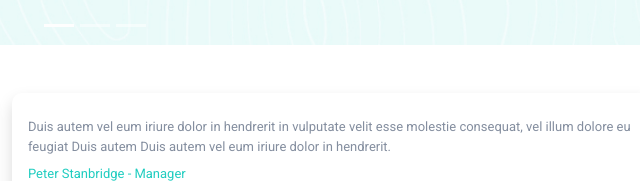
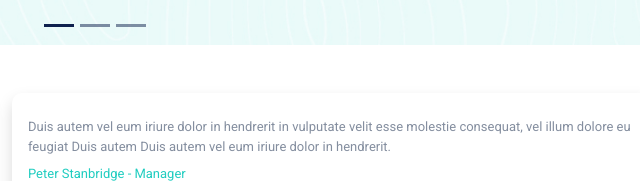
Before and after one commit to kasunanu/medicare, a website: page index.html in a window 1280 px wide. Shown: the part 4179-4360 px from the top of the page, 545-1185 px from the left. Drawn offline with nearby package versions, Linux system fonts and the light colour scheme.

Commit message:
testimonial indicators color changed

```diff
--- a/scss/pages/home/_testimonial.scss
+++ b/scss/pages/home/_testimonial.scss
@@ -29,4 +29,8 @@
   .carousel-indicators{
     margin-bottom: -40px;
   }
+
+  .carousel-indicators [data-bs-target] {
+      background-color: $dark;
+    }
 }
```
Also changed, not shown: index.html (+0 -1 lines), assets/css/pages/home/home.css, assets/css/style.css, 2 other files.
